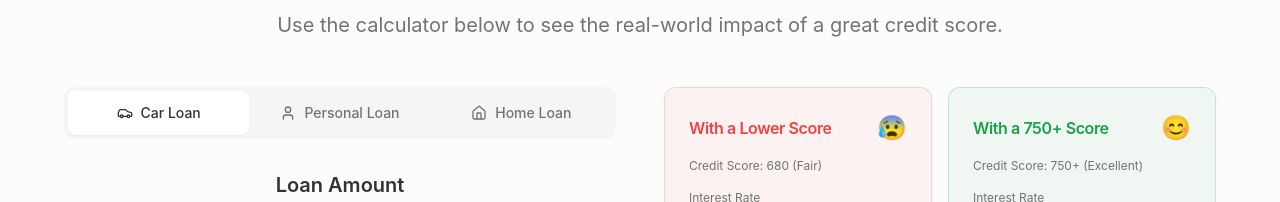
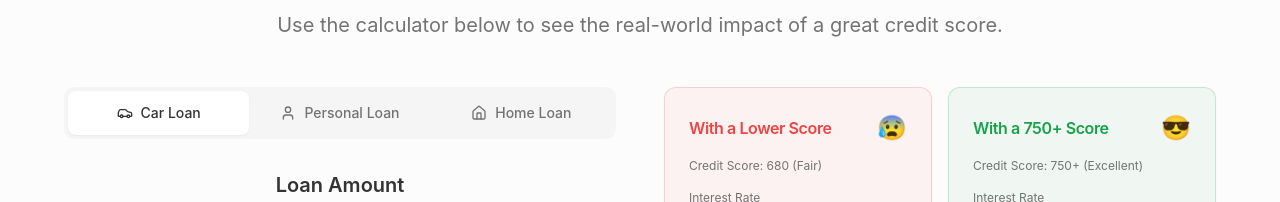
Before and after one commit to shubh099/scoreup-landing-site, a React (Vite) app: page / in a window 1280 px wide. Shown: the part 3062-3264 px from the top of the page. Built offline with nearby package versions, Linux system fonts and the light colour scheme.

Commit message:
Replace emoji
Replaced the 😊 emoji with 😎 in the comparison cards.

```diff
--- a/src/components/SavingsCalculator.tsx
+++ b/src/components/SavingsCalculator.tsx
@@ -210,7 +210,7 @@ const SavingsCalculator = () => {
                   <CardTitle className="text-sm lg:text-base text-success">
                     With a 750+ Score
                   </CardTitle>
-                  <span className="text-2xl">😊</span>
+                  <span className="text-2xl">😎</span>
                 </div>
                 <div className="text-xs text-muted-foreground">
                   Credit Score: 750+ (Excellent)
```
